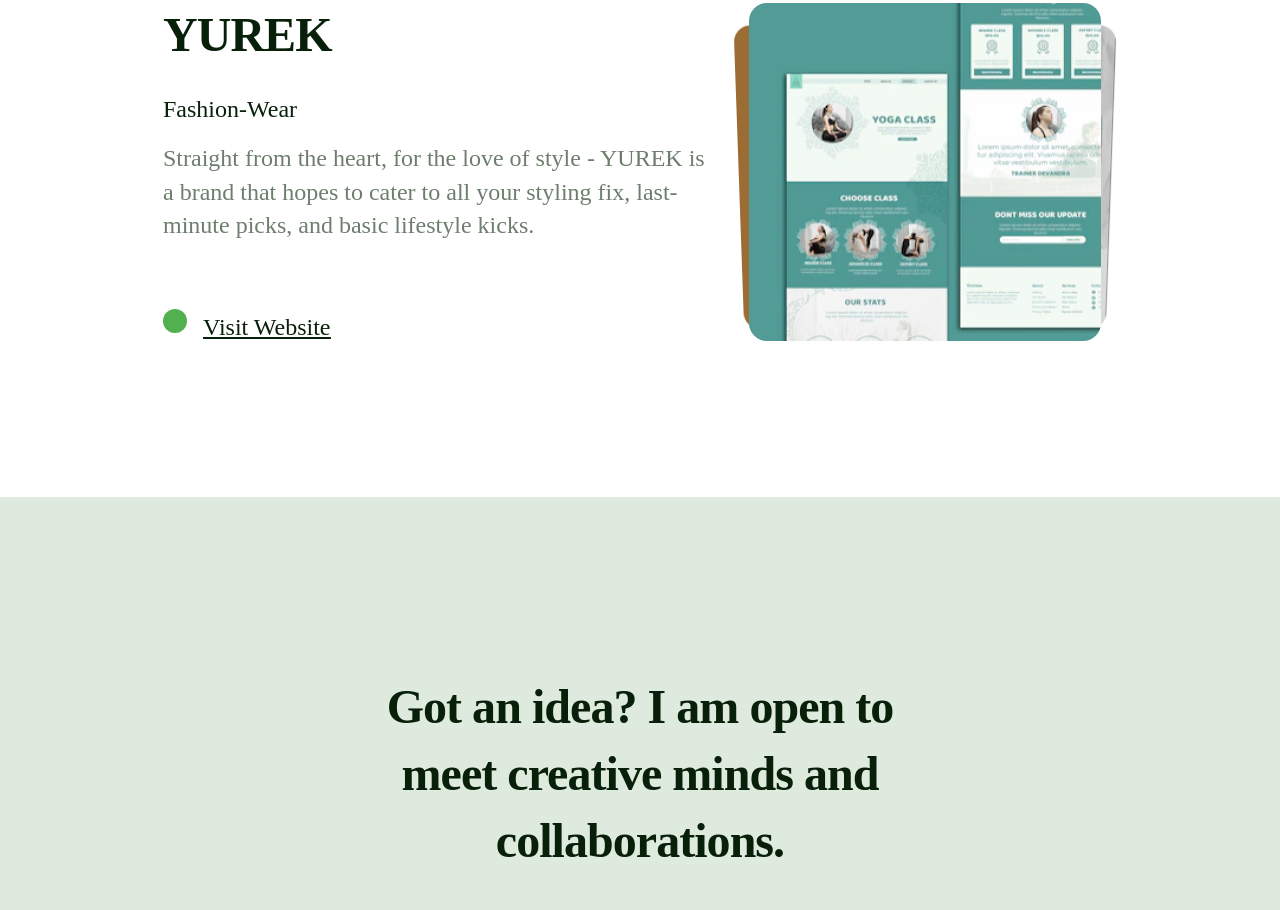
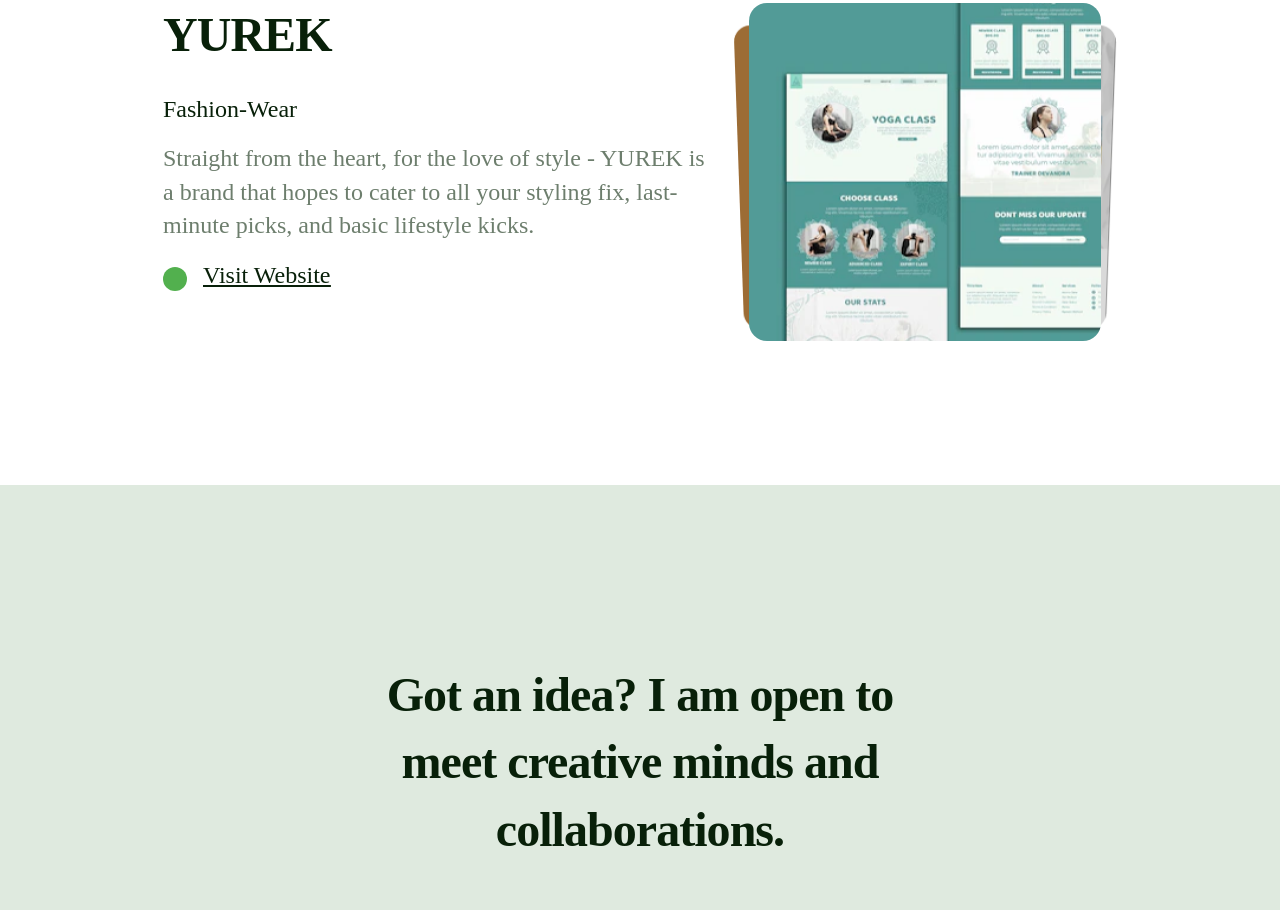
Before and after one commit to Mudassirrahman/landingpage, a Next.js app: page / in a window 1280 px wide. Shown: the part 2320-3230 px from the top of the page. Built offline with nearby package versions, Linux system fonts and the light colour scheme.

Commit message:
css improved

```diff
--- a/styles/PortFolio3.module.css
+++ b/styles/PortFolio3.module.css
@@ -66,7 +66,7 @@
       margin-top: 5% !important;
     }
     .linkCricle{
-      margin-top: 4% !important;
+      margin-top: 2% !important;
     }
   }
   .portFolio3Link {
@@ -77,7 +77,7 @@
     line-height: 140%;
     text-decoration-line: underline;
     color: #082009;
-    margin-top: 154px;
+    margin-top: 28px;
   }
 
   .portFolio3Link:hover {
@@ -88,7 +88,7 @@
     line-height: 140%;
     text-decoration-line: underline;
     color: #52b04e;
-    margin-top: 154px;
+    margin-top: 28px;
   }
 
   .linkCricle {
@@ -96,7 +96,7 @@
     height: 24px;
     background: #52b04e;
     border-radius: 24px;
-    margin-top: 9.8rem;
+    margin-top: 1.9rem;
     margin-right: 1rem;
   }
   @media (max-width:1980px){
@@ -142,6 +142,28 @@
     }
   }
   @media (max-width: 1366px) {
+
+    .portFolio3Link {
+      font-family: "Apercu";
+      font-style: normal;
+      font-weight: 500;
+      font-size: 24px;
+      line-height: 140%;
+      text-decoration-line: underline;
+      color: #082009;
+      margin-top: 128px;
+    }
+
+    .portFolio3Link:hover {
+      font-family: "Apercu";
+      font-style: normal;
+      font-weight: 500;
+      font-size: 24px;
+      line-height: 140%;
+      text-decoration-line: underline;
+      color: #52b04e;
+      margin-top: 128px;
+    }
     .rev_block {
       position: absolute;
       top: 2235px;
@@ -190,10 +212,36 @@
     }
 
     .linkCricle{
-      margin-top: 9.5rem;
+      margin-top: 8.5rem;
     }
   }
 
+  @media (max-width: 450px){
+    .portFolio3Link {
+      font-family: "Apercu";
+      font-style: normal;
+      font-weight: 500;
+      font-size: 24px;
+      line-height: 140%;
+      text-decoration-line: underline;
+      color: #082009;
+      margin-top: 128px;
+    }
+
+    .portFolio3Link:hover {
+      font-family: "Apercu";
+      font-style: normal;
+      font-weight: 500;
+      font-size: 24px;
+      line-height: 140%;
+      text-decoration-line: underline;
+      color: #52b04e;
+      margin-top: 128px;
+    }
+    .linkCricle{
+      margin-top: 12px !important;
+    }
+  }
   @media (max-width: 991px) {
     .rev_block {
       position: absolute;
@@ -252,7 +300,7 @@
       margin-top: 160px;
     }
     .linkCricle{
-      margin-top: 10rem;
+      margin-top: 8.6rem;
     }
   }
 
```
